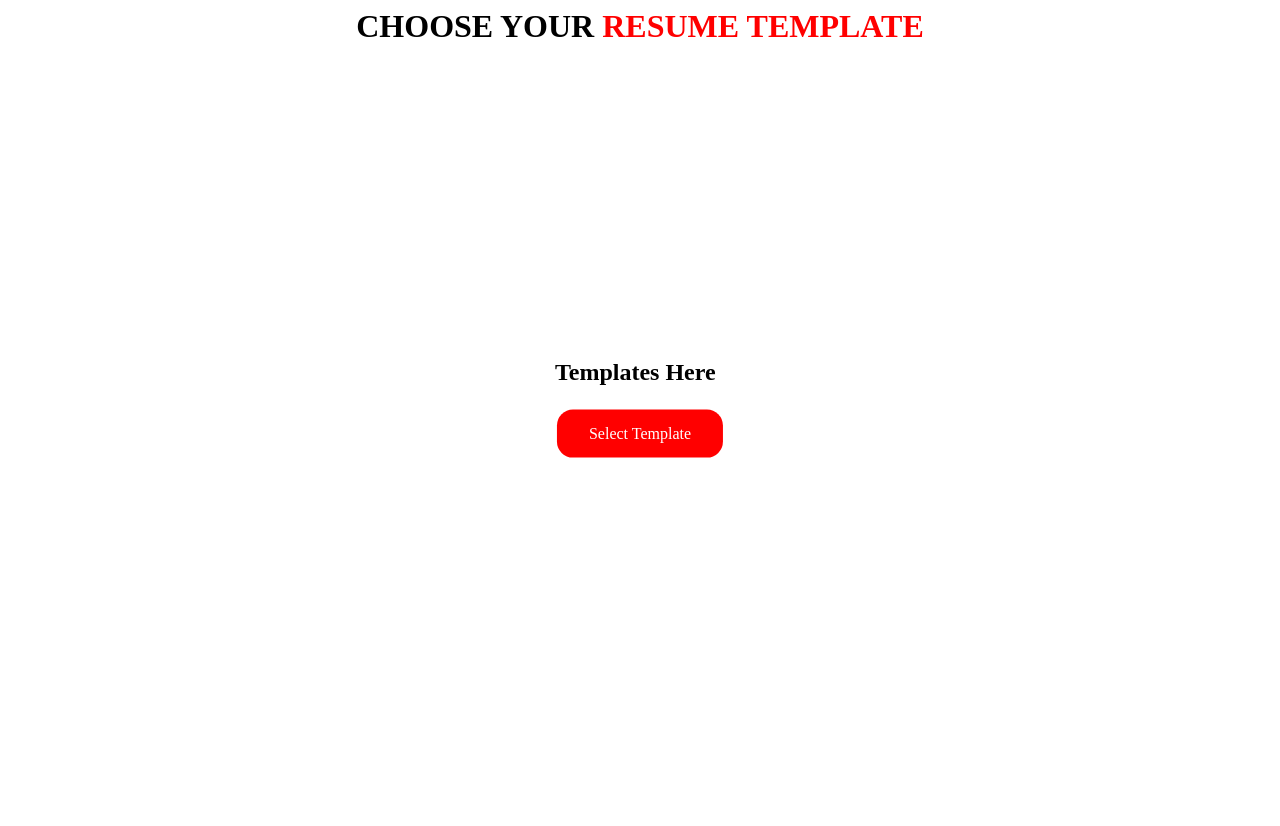
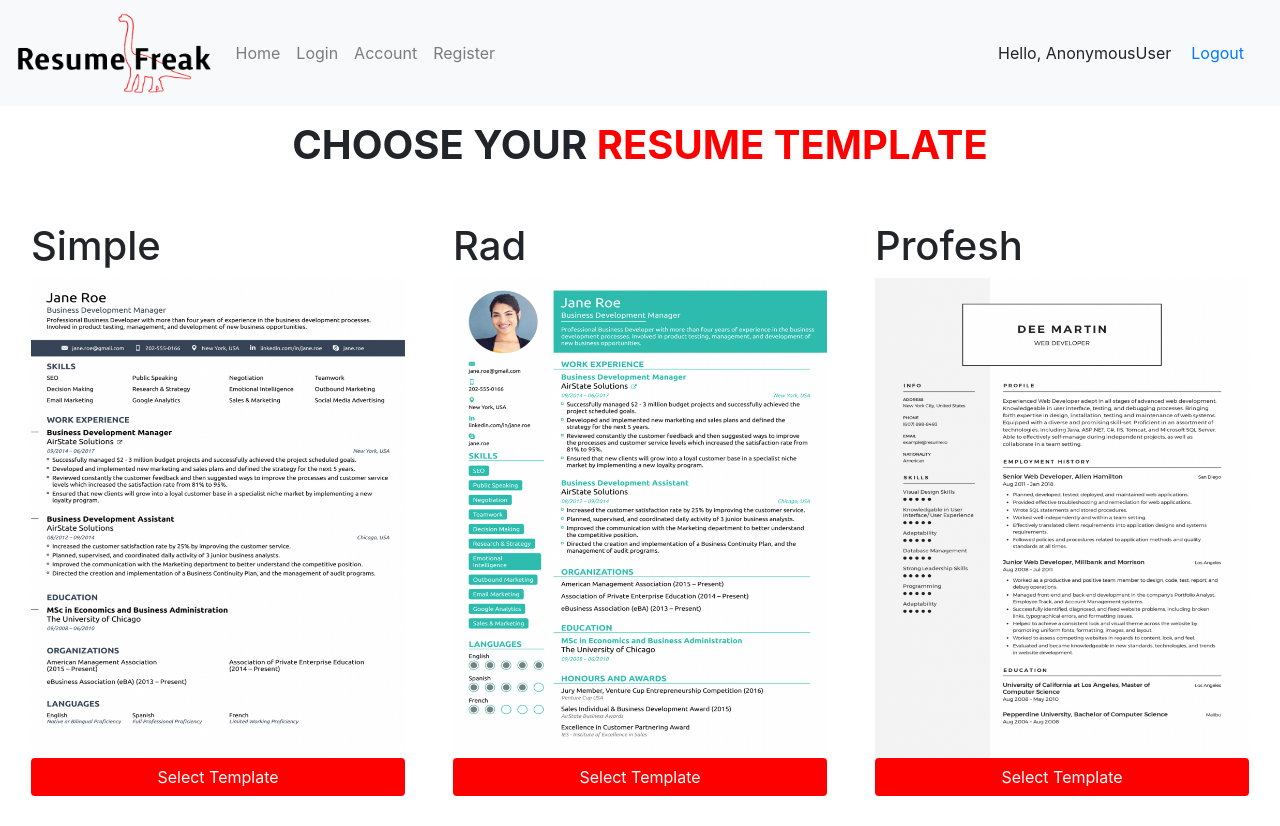
Before and after one commit to noahskorner/resume-freak, a Django app: page /choose_template/ in a window 1280 px wide. Before the commit the page ends 458 px from the top, so only its background shows below. Run offline with Django 3.2, Linux system fonts and the light colour scheme; some libraries are stand-ins or nearby versions.

Commit message:
added images and styled home and choosea_template pages

```diff
--- a/resume_builder/templates/resume_builder/choose_template.html
+++ b/resume_builder/templates/resume_builder/choose_template.html
@@ -1,33 +1,25 @@
+{% extends 'resume_builder/index.html' %}
 {% block content %} {% load static %}
-<div class="container-fluid" style="max-width: 1440px"></div>
-<style>
-    .center {
-      margin: 0;
-      position: absolute;
-      top: 50%;
-      left: 50%;
-      -ms-transform: translate(-50%, -50%);
-      transform: translate(-50%, -50%);
-    }
-    .button {
-      background-color: red;
-      border: none;
-      color: white;
-      padding: 15px 32px;
-      text-align: center;
-      text-decoration: none;
-      display: inline-block;
-      font-size: 16px;
-      margin: 4px 2px;
-      cursor: pointer;
-      border-radius: 16px;
-    }
-    </style>
-<div class="col-6">
-    <h1 style="text-align: center;"><strong>CHOOSE YOUR <span style="color: #ff0000;">RESUME TEMPLATE</span></strong></h1>
+<div class="container-fluid flex flex-col justify-around align-center page-90">
+    <h1 ><strong>CHOOSE YOUR <span style="color: #ff0000;">RESUME TEMPLATE</span></strong></h1>
+    <div class="grid three-cols w-full gap-4">
+        <div class="flex flex-col justify-center p-3">
+            <h1>Simple</h1>
+            <img src="../../../static/img/Resume-Template-Simple-723x1024.png" alt="" srcset="" class="resume-img">
+        <a href="{% url 'resume_form' %}" class=" btn btn-red-bg">Select Template</a>
+        </div>
+        <div class="flex flex-col justify-center p-3">
+            <h1>Rad</h1>
 
-    <div class="center">
-        <h2>Templates Here</h2>
-        <a href="{% url 'resume_form' %}" class="button">Select Template</a>
-      </div>
-      {% endblock content %}
+            <img src="../../../static/img/Resume-Template-Rad-723x1024.png" alt="" srcset="" class="resume-img">
+        <a href="{% url 'resume_form' %}" class=" btn btn-red-bg">Select Template</a>
+        </div>
+        <div class="flex flex-col justify-center p-3" >
+            <h1>Profesh</h1>
+
+        <img src="../../../static/img/Resume-Template-Profesh-723x1024.png" alt="" srcset="" class="resume-img">
+        <a href="{% url 'resume_form' %}" class=" btn btn-red-bg">Select Template</a>
+        </div>
+    </div>
+
+{% endblock  %}
--- a/resume_builder/templates/resume_builder/index.html
+++ b/resume_builder/templates/resume_builder/index.html
@@ -19,13 +19,16 @@
       integrity="sha384-JcKb8q3iqJ61gNV9KGb8thSsNjpSL0n8PARn9HuZOnIxN0hoP+VmmDGMN5t9UJ0Z"
       crossorigin="anonymous"
     />
+    <link rel="stylesheet" href="../../../static/css/index.css">
     <!-- Font Awesome -->
     <script src="https://kit.fontawesome.com/f88a847d12.js" crossorigin="anonymous"></script>
   </head>
   <body>
     <nav class="navbar navbar-expand-lg navbar-light bg-light">
       <!--change address when domain is up-->
-      <a class="navbar-brand" href="https://resume-freak.herokuapp.com/">Resume Freak</a>
+      <a class="navbar-brand" href="https://resume-freak.herokuapp.com/">
+        <img src="../../../static/img/cropped-Resume-Freak-Logo-7-1024x419.png" alt="" class="logo-img">
+      </a>
       <button
         class="navbar-toggler"
         type="button"
@@ -66,7 +69,9 @@
 
     </nav>
 
-    {% block content %} {% endblock content %}
+    {% block content %}
+
+    {% endblock content %}
   </body>
   <!-- Custom JS -->
   <script src="{% static 'js/init.js' %}"></script>
--- a/static/css/index.css
+++ b/static/css/index.css
@@ -0,0 +1,85 @@
+:root {
+  --RF-Red: #ff0000;
+}
+
+/* Images */
+.logo-img{
+  height: 5rem;
+}
+
+.resume-img {
+  height: 30rem;
+}
+
+
+
+/* height */
+
+.page-90{
+  height: 90vh;
+}
+
+
+/* width */
+.w-full{
+  width: 100%;
+}
+
+/* Grid classes */
+.grid{
+  display: grid;
+}
+
+
+.three-cols {
+  grid-template-columns: 1fr 1fr 1fr;
+}
+
+.gap-0{
+  gap: 0;
+}
+
+.gap-1{
+  gap: .25rem;
+}
+
+.gap-2{
+  gap: .50rem;
+}
+.gap-3{
+  gap: .75rem;
+}
+.gap-4{
+  gap: 1rem;
+}
+/* Flex classes */
+.flex {
+  display: flex;
+}
+
+.flex-col{
+  flex-direction: column;
+}
+
+.justify-center{
+  justify-content: center;
+}
+
+.justify-around{
+  justify-content: space-around;
+}
+
+.align-center {
+  align-items: center;
+}
+
+.btn-red-bg {
+  background-color: #ff0000;
+  color: white;
+}
+
+/* padding classes */
+
+p-3{
+  padding: .75rem;
+}
```
Also changed, not shown: resume_builder/templates/resume_builder/home.html (+8 -32 lines), db.sqlite3, static/img/Resume-Template-Profesh-723x1024.png (added), static/img/Resume-Template-Rad-723x1024.png (added), static/img/Resume-Template-Simple-723x1024.png (added), static/img/cropped-Resume-Freak-Logo-7-1024x419.png (added), static/img/logo.png (added), static/img/logo.svg (added).
